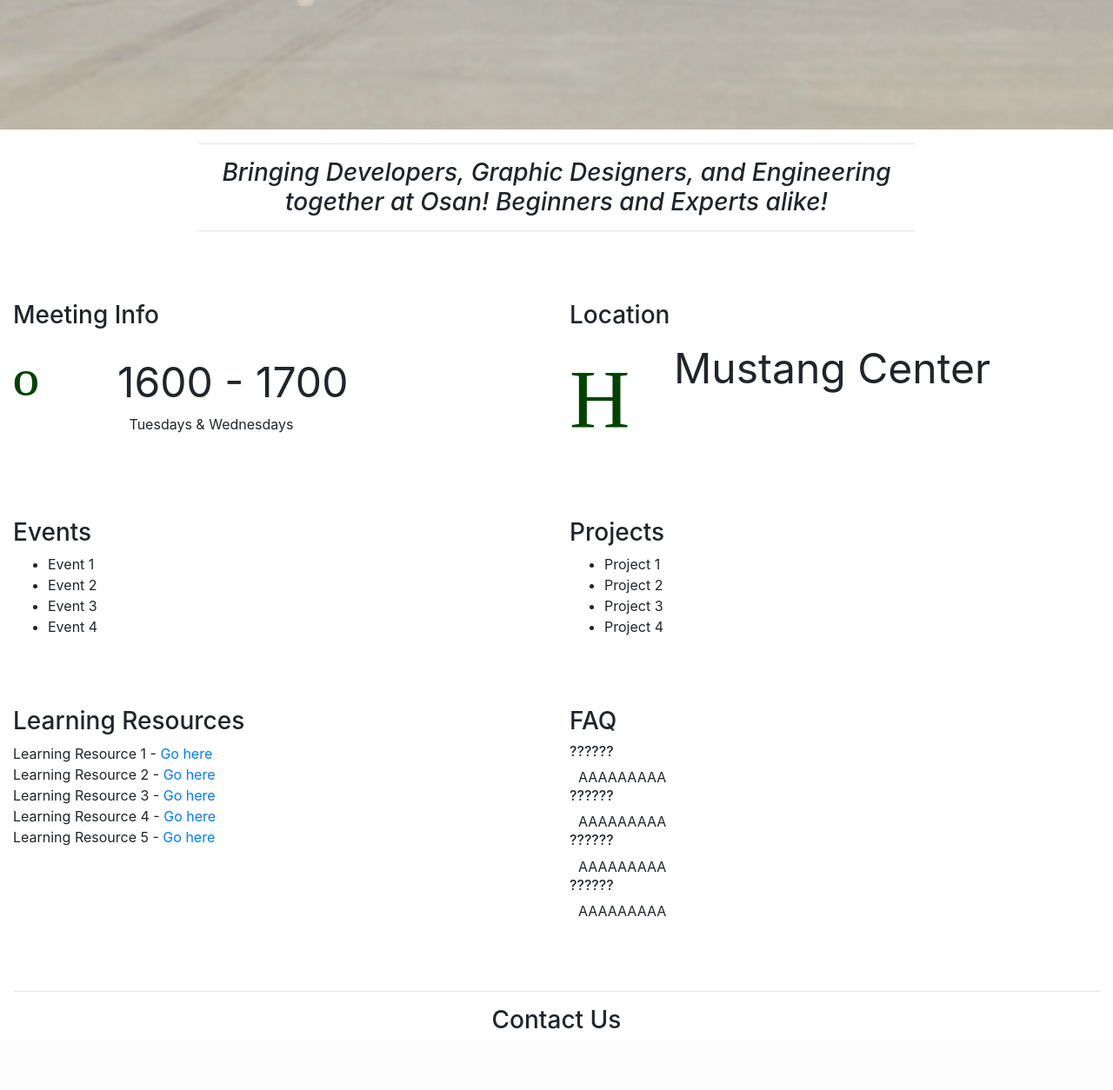
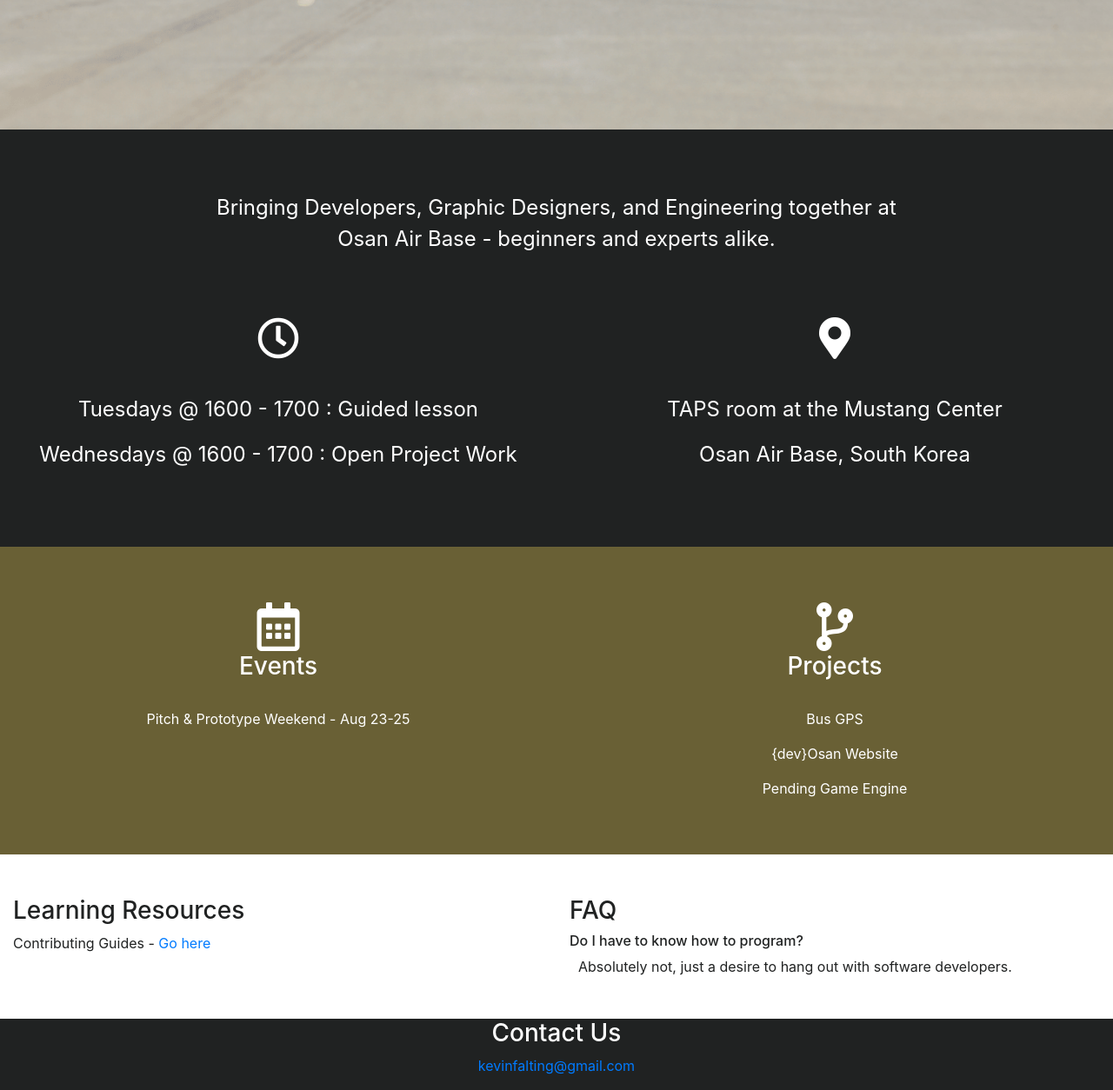
Before and after one commit to sigonasr2/dev-osan.github.io, a PHP site: page / in a window 1280 px wide. Shown: the part 651-1905 px from the top of the page at 87% size. Before the commit the page ends 1835 px from the top, so only its background shows below. Run offline with PHP 8.4, Linux system fonts and the light colour scheme; some libraries are stand-ins or nearby versions.

Commit message:
add some styling and outlining for more information

```diff
--- a/index.html
+++ b/index.html
@@ -16,6 +16,15 @@
       crossorigin="anonymous"
     />
 
+    <!-- Font Awesome -->
+    <link
+      rel="stylesheet"
+      href="https://use.fontawesome.com/releases/v5.8.1/css/all.css"
+      integrity="sha384-50oBUHEmvpQ+1lW4y57PTFmhCaXp0ML5d60M1M7uH2+nqUivzIebhndOJK28anvf"
+      crossorigin="anonymous"
+    />
+
+    <!-- Custom CSS -->
     <link rel="stylesheet" href="styles.css" />
 
     <title>{dev}Osan</title>
@@ -44,22 +53,24 @@
         <div class="collapse navbar-collapse" id="navbarNav">
           <ul class="navbar-nav">
             <li class="nav-item">
-              <a class="nav-link" href="#">Club Info</a>
+              <a class="nav-link" href="#club-info">Club Info</a>
             </li>
             <li class="nav-item">
-              <a class="nav-link" href="#">Events</a>
+              <a class="nav-link" href="#events">Events</a>
             </li>
             <li class="nav-item">
-              <a class="nav-link" href="#">Projects</a>
+              <a class="nav-link" href="#projects">Projects</a>
             </li>
             <li class="nav-item">
-              <a class="nav-link" href="#">Learning Resources</a>
+              <a class="nav-link" href="#learning-resources"
+                >Learning Resources</a
+              >
             </li>
             <li class="nav-item">
-              <a class="nav-link" href="#">FAQs</a>
+              <a class="nav-link" href="#faq">FAQs</a>
             </li>
             <li class="nav-item">
-              <a class="nav-link" href="#">Contact</a>
+              <a class="nav-link" href="#contact">Contact</a>
             </li>
           </ul>
         </div>
@@ -109,105 +120,74 @@
     </div>
 
     <!-- below the fold. Vision statement, Meeting info -->
-    <div class="container-fluid">
+    <div class="container-fluid" id="club-info">
       <div class="row">
-        <div class="col col-2"></div>
-        <div class="col col-8">
-          <hr />
-          <div class="visionstatement">
-            <h3>
-              Bringing Developers, Graphic Designers, and Engineering together
-              at Osan! Beginners and Experts alike!
-            </h3>
-          </div>
-          <hr />
+        <div class="vision-statement col-sm-8 offset-sm-2">
+          Bringing Developers, Graphic Designers, and Engineering together at
+          Osan Air Base - beginners and experts alike.
         </div>
-        <div class="col col-2"></div>
+      </div>
+      <div class="row">
+        <div class="col-sm-6">
+          <i class="far fa-clock"></i><br /><br />
+          <p>Tuesdays @ 1600 - 1700 : Guided lesson</p>
+          <p>Wednesdays @ 1600 - 1700 : Open Project Work</p>
+        </div>
+        <div class="col-sm-6">
+          <i class="fas fa-map-marker-alt"></i><br /><br />
+          <p>TAPS room at the Mustang Center</p>
+          <p>Osan Air Base, South Korea</p>
+        </div>
       </div>
     </div>
-    <div class="spacer"></div>
-    <div class="container-fluid" id="MEET">
+
+    <!-- Events and Projects -->
+
+    <div class="container-fluid events-projects">
       <div class="row">
-        <div class="col col-12 col-sm-6">
-          <h3>Meeting Info</h3>
-          <div class="wingdings-image" style="float:left;">
-            º
-          </div>
-          <div class="info-display">
-            <div class="info-header">
-              1600 - 1700
-            </div>
-            <div class="info-header-sm">
-              &nbsp;&nbsp;&nbsp;Tuesdays & Wednesdays
-            </div>
-          </div>
+        <div class="col-sm-6" id="events">
+          <h3><i class="far fa-calendar-alt"></i><br />Events</h3>
+          <br />
+          <p>Pitch & Prototype Weekend - Aug 23-25</p>
         </div>
-        <div class="col col-12 col-sm-6">
-          <h3>Location</h3>
-          <div class="webdings-image" style="float:left;">
-            H
-          </div>
-          <div class="info-header">
-            Mustang Center
+        <div class="col-sm-6" id="projects">
+          <h3><i class="fas fa-code-branch"></i><br />Projects</h3>
+          <br />
+          <p>Bus GPS</p>
+          <p>{dev}Osan Website</p>
+          <p>Pending Game Engine</p>
+        </div>
+      </div>
+    </div>
+
+    <!-- Learning Resources & FAQ -->
+    <div class="container-fluid learn-faq">
+      <div class="row">
+        <div class="col-sm-6" id="learning-resources">
+          <h3>Learning Resources</h3>
+          <p>
+            Contributing Guides -
+            <a href="https://github.com/dev-osan/dev-osan.github.io">Go here</a>
+          </p>
+        </div>
+        <div class="col-sm-6" id="faq">
+          <h3>FAQ</h3>
+          <h6>Do I have to know how to program?</h6>
+          <div class="answer">
+            Absolutely not, just a desire to hang out with software developers.
           </div>
         </div>
       </div>
     </div>
-    <div class="spacer"></div>
-    <div class="container-fluid">
+
+    <!-- Footer and Contact Us -->
+    <div class="container-fluid" id="contact">
       <div class="row">
-        <div class="col col-12 col-sm-6" id="EVENT">
-          <h3>Events</h3>
-          <ul>
-            <li>Event 1</li>
-            <li>Event 2</li>
-            <li>Event 3</li>
-            <li>Event 4</li>
-          </ul>
-        </div>
-        <div class="col col-12 col-sm-6" id="PROJECT">
-          <h3>Projects</h3>
-          <ul>
-            <li>Project 1</li>
-            <li>Project 2</li>
-            <li>Project 3</li>
-            <li>Project 4</li>
-          </ul>
-        </div>
-      </div>
-    </div>
-    <div class="spacer"></div>
-    <div class="container-fluid">
-      <div class="row">
-        <div class="col col-12 col-sm-6" id="LEARN">
-          <h3>Learning Resources</h3>
-          <div>Learning Resource 1 - <a href="">Go here</a></div>
-          <div>Learning Resource 2 - <a href="">Go here</a></div>
-          <div>Learning Resource 3 - <a href="">Go here</a></div>
-          <div>Learning Resource 4 - <a href="">Go here</a></div>
-          <div>Learning Resource 5 - <a href="">Go here</a></div>
-        </div>
-        <div class="col col-12 col-sm-6" id="FAQ">
-          <h3>FAQ</h3>
-          <h6>??????</h6>
-          <div class="answer">AAAAAAAAA</div>
-          <h6>??????</h6>
-          <div class="answer">AAAAAAAAA</div>
-          <h6>??????</h6>
-          <div class="answer">AAAAAAAAA</div>
-          <h6>??????</h6>
-          <div class="answer">AAAAAAAAA</div>
-        </div>
-      </div>
-    </div>
-    <div class="spacer"></div>
-    <div class="container-fluid">
-      <div class="row">
-        <div class="col col-12" id="CONTACT">
-          <hr />
-          <center>
-            <h3>Contact Us</h3>
-          </center>
+        <div class="col">
+          <h3>Contact Us</h3>
+          <p>
+            <a href="mailto:kevinfalting@gmail.com">kevinfalting@gmail.com</a>
+          </p>
         </div>
       </div>
     </div>
--- a/styles.css
+++ b/styles.css
@@ -1,5 +1,5 @@
 .above-the-fold {
-  height: 100vh;
+  min-height: 100vh;
   background-image: url("img/devOsan_noLogo.png");
   background-size: cover;
   background-repeat: no-repeat;
@@ -10,6 +10,44 @@
 #announcement-card-link {
   text-decoration: none;
   color: black;
+}
+
+#club-info {
+  background-color: #202222;
+  color: white;
+  text-align: center;
+  padding-top: 3em;
+  padding-bottom: 3em;
+  font-size: 1.5em;
+}
+
+#contact {
+  text-align: center;
+  color: white;
+  background-color: #202222;
+}
+
+.events-projects {
+  color: white;
+  background-color: #696035;
+  padding-top: 3em;
+  padding-bottom: 3em;
+}
+
+#events,
+#projects {
+  margin-top: 1em;
+  text-align: center;
+}
+
+i {
+  font-size: 2em;
+}
+
+.learn-faq {
+  color: #202222;
+  padding-top: 3em;
+  padding-bottom: 3em;
 }
 
 .name-slogan {
@@ -24,13 +62,16 @@ h4 {
   font-size: 1.8em;
 }
 
+.vision-statement {
+  /* font-size: 1.5em; */
+  margin-bottom: 3em;
+}
+
+/*  */
+
+
 .rightalign {
   text-align: right;
-}
-
-.visionstatement {
-  text-align: center;
-  font-style: italic;
 }
 
 .wingdings-image {
@@ -62,7 +103,3 @@ h4 {
 .answer {
   margin-left: 10px;
 }
-
-.spacer {
-  height: 64px;
-}
```
